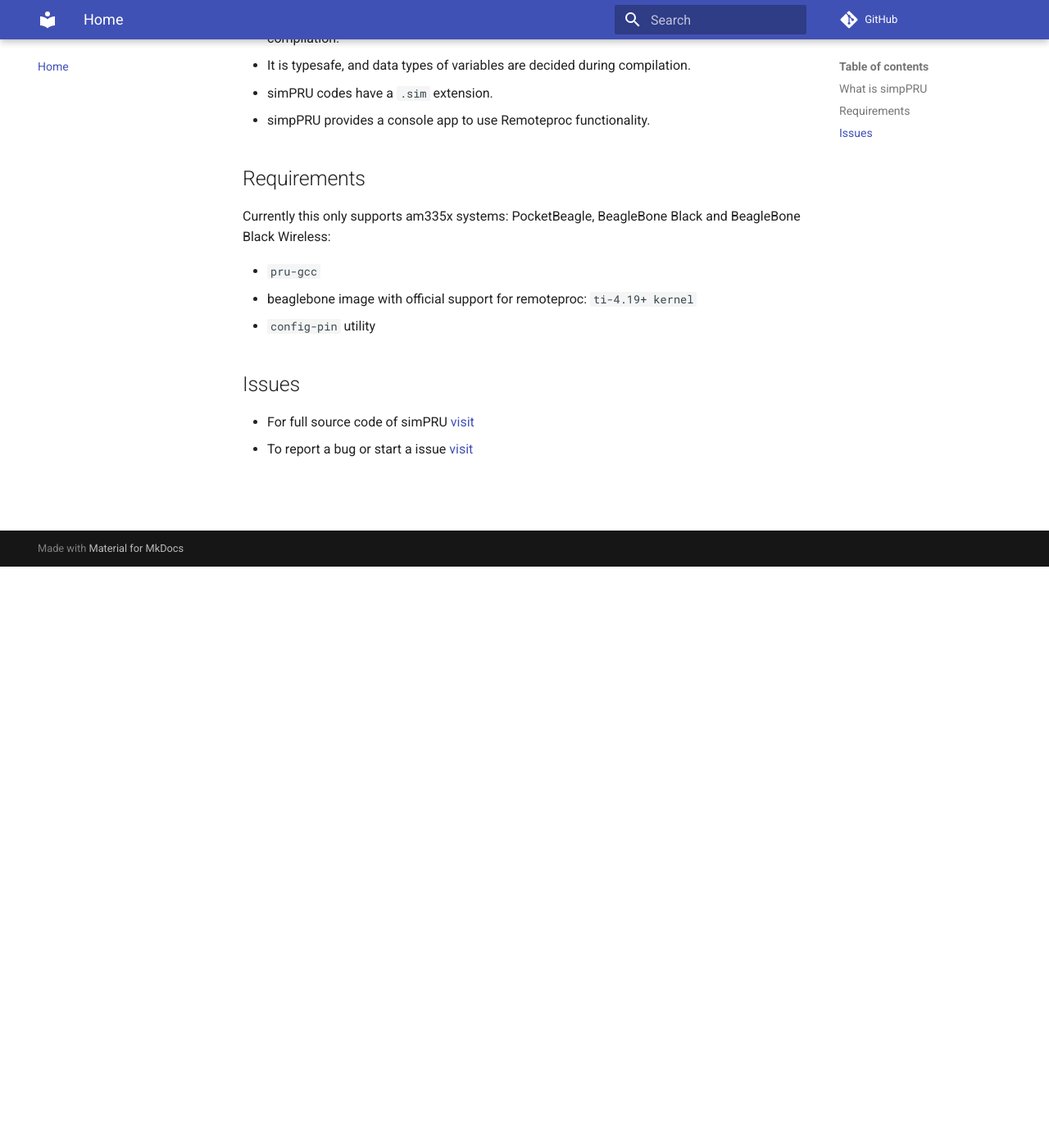
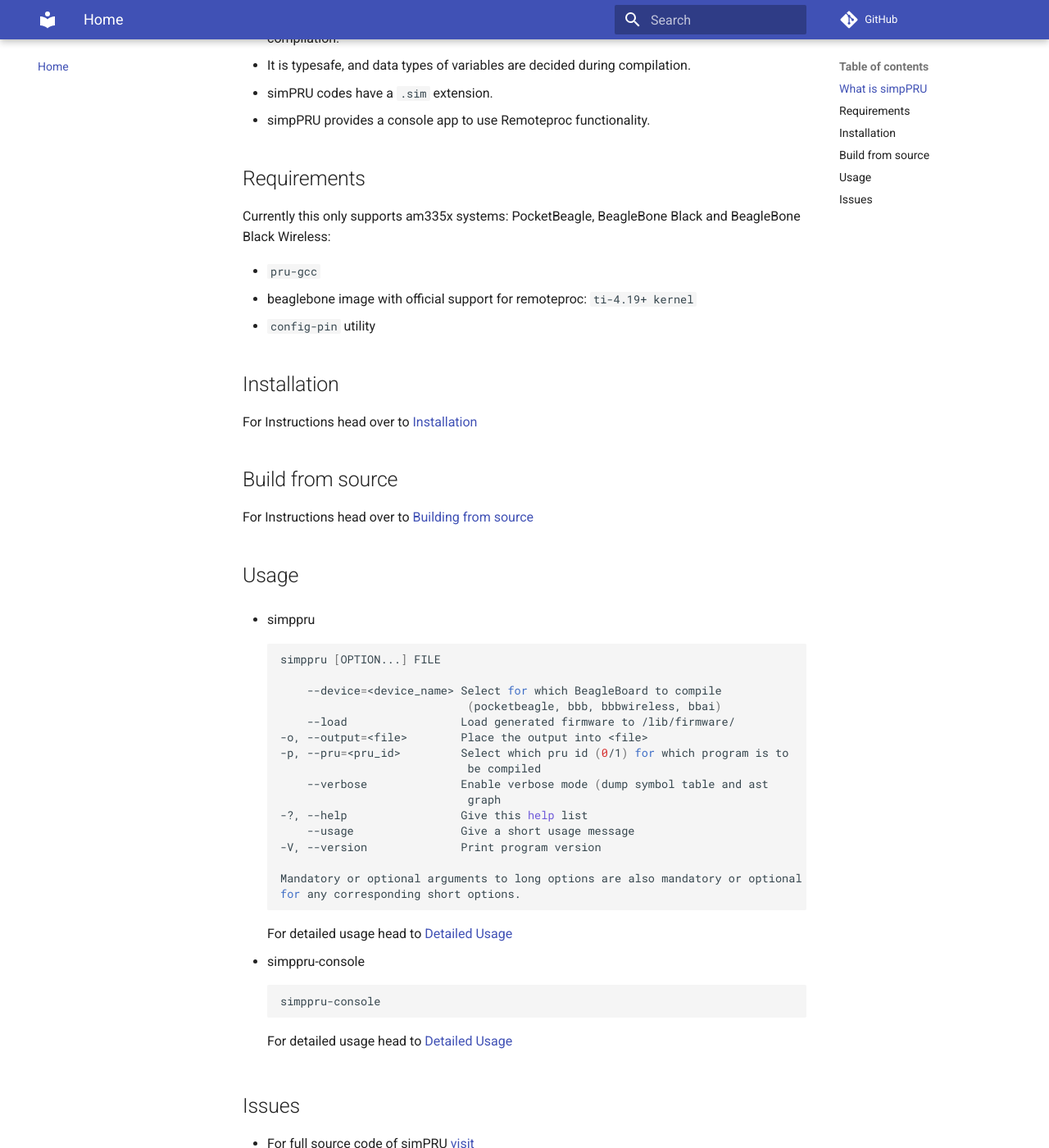
Before and after one commit to VedantParanjape/simpPRU, an MkDocs documentation site: the page built from docs/index.md, in a window 1280 px wide and 1400 px high, scrolled down 709 px. Shown: the whole window at 82% size. Built offline with MkDocs 1.6.1 and Material for MkDocs 9.7.7, drawn with Linux system fonts in a browser that asks for light colours; comment, search, counter and statistics services are not loaded.

Commit message:
Added simppru usage docs

````diff
--- a/docs/index.md
+++ b/docs/index.md
@@ -22,6 +22,46 @@
 * beaglebone image with official support for remoteproc: `ti-4.19+ kernel`
 * `config-pin` utility
 
+## Installation
+
+For Instructions head over to [Installation](/install/install)
+
+## Build from source
+
+For Instructions head over to [Building from source](/install/build)
+## Usage
+
+* simppru
+
+    ```bash
+    simppru [OPTION...] FILE
+
+        --device=<device_name> Select for which BeagleBoard to compile
+                                (pocketbeagle, bbb, bbbwireless, bbai)
+        --load                 Load generated firmware to /lib/firmware/
+    -o, --output=<file>        Place the output into <file>
+    -p, --pru=<pru_id>         Select which pru id (0/1) for which program is to
+                                be compiled
+        --verbose              Enable verbose mode (dump symbol table and ast
+                                graph
+    -?, --help                 Give this help list
+        --usage                Give a short usage message
+    -V, --version              Print program version
+
+    Mandatory or optional arguments to long options are also mandatory or optional
+    for any corresponding short options.
+    ```
+
+    For detailed usage head to [Detailed Usage](/usage/usage-simppru)
+
+* simppru-console
+
+    ```bash
+    simppru-console
+    ```
+
+    For detailed usage head to [Detailed Usage](/usage/usage-simppru-console)
+
 ## Issues
 
 * For full source code of simPRU [visit](https://github.com/VedantParanjape/simppru)
````
Also changed, not shown: docs/usage/usage-simppru.md (+16 -0 lines).
